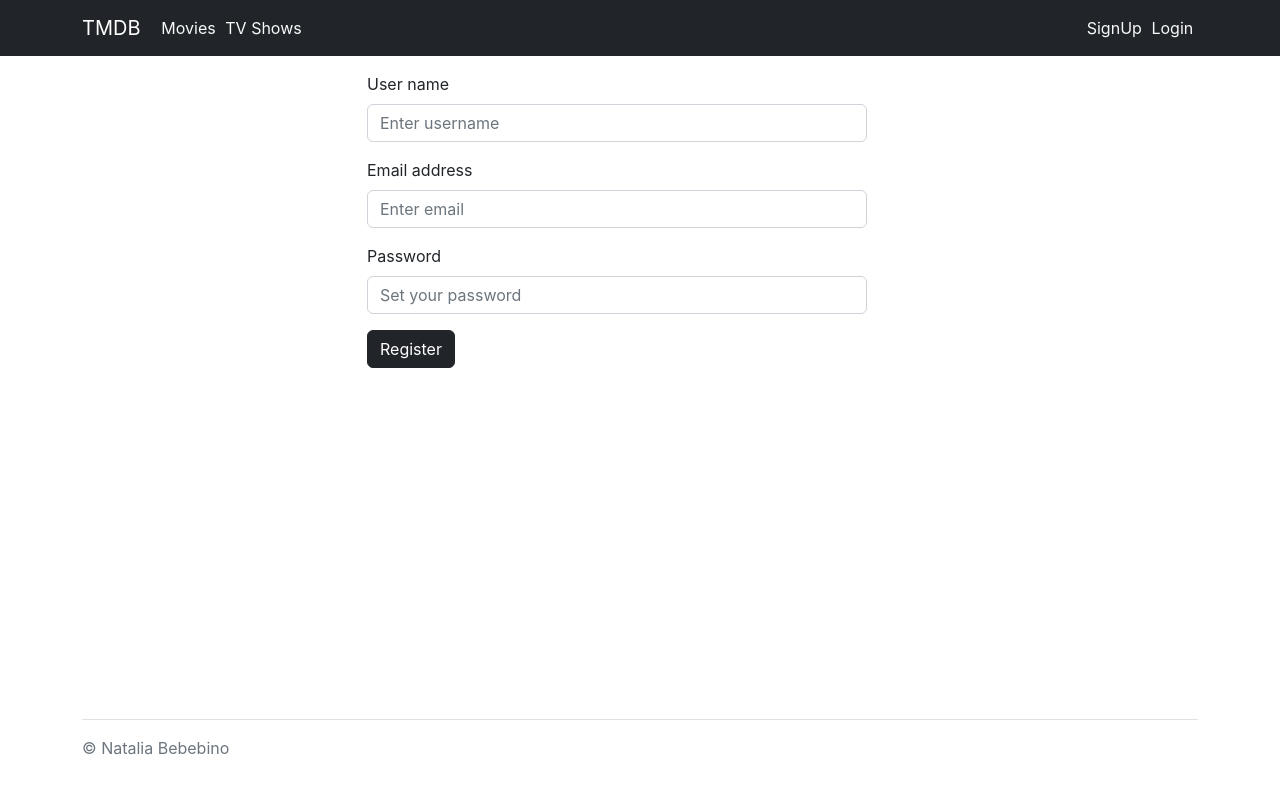
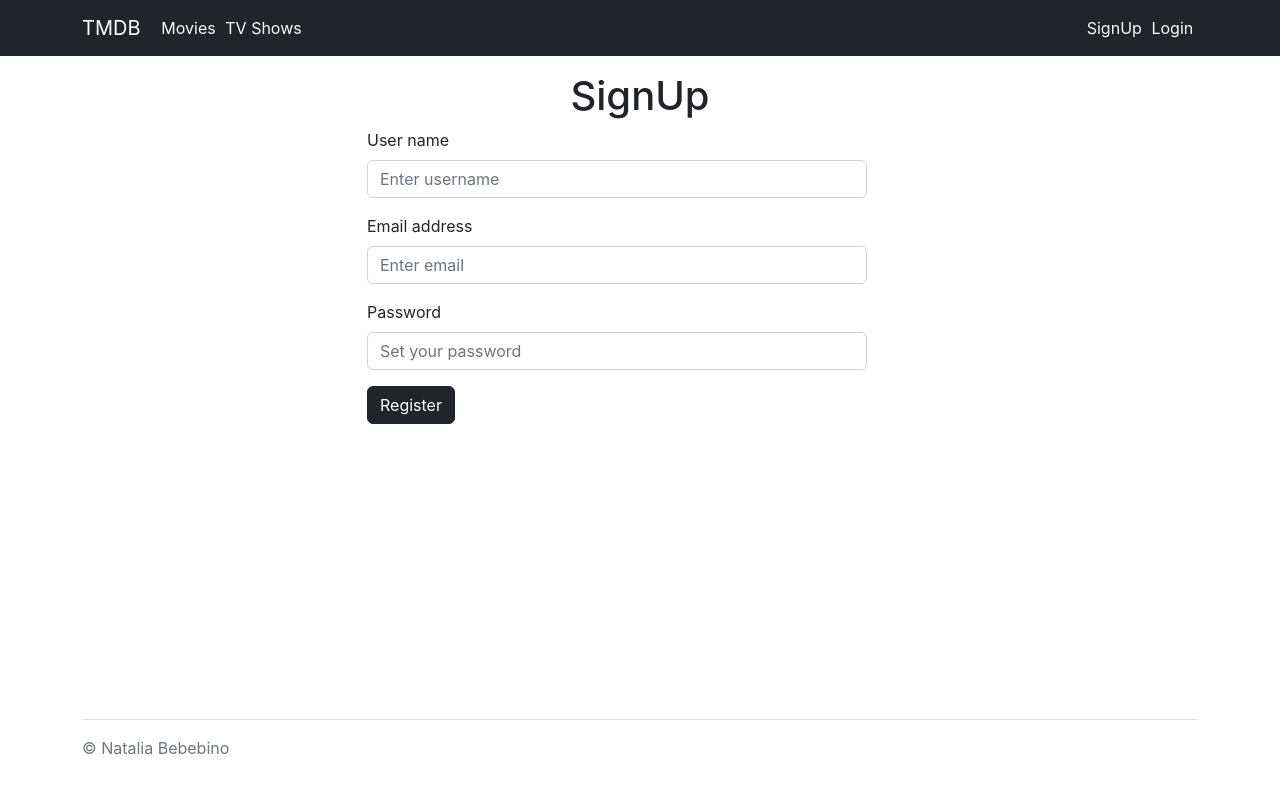
Before and after one commit to NataliaBebebino/tmdb-app, a React (Create React App) app in the folder frontend/: page /signup in a window 1280 px wide. Shown: the top 794 px of the page. Built offline with nearby package versions, Linux system fonts and the light colour scheme.

Commit message:
Add and style heading

```diff
--- a/frontend/src/pages/LoginPage.js
+++ b/frontend/src/pages/LoginPage.js
@@ -48,6 +48,7 @@ const LoginPage = () => {
   return (
     <div className="container h-100 mt-3">
       <div className="row h-100 justify-content-center align-items-center">
+      <h1 className="text-center">Login</h1>
         <div className="col-10 col-md-8 col-lg-6">
           <Form style={{ maxWidth: 500 }} onSubmit={submitHandler}>
             <Form.Group className="mb-3" controlId="formBasicEmail">
--- a/frontend/src/pages/SignUpPage.js
+++ b/frontend/src/pages/SignUpPage.js
@@ -1,8 +1,7 @@
-import React, { useState, useContext } from "react";
+import React, { useState } from "react";
 import Button from "react-bootstrap/Button";
 import Form from "react-bootstrap/Form";
 import Axios from "axios";
-import UserContext from "../store/users-context";
 import { useNavigate } from "react-router-dom";
 
 const SignUpPage = () => {
@@ -12,7 +11,6 @@ const SignUpPage = () => {
   const [errorMessage, setErrorMessage] = useState("");
   const [errors, setErrors] = useState({});
 
-  const userCtx = useContext(UserContext);
   const navigate = useNavigate();
 
   const usernameInputChangeHandler = (event) => {
@@ -76,6 +74,7 @@ const SignUpPage = () => {
   return (
     <div className="container h-100 mt-3">
       <div className="row h-100 justify-content-center align-items-center">
+        <h1 className="text-center">SignUp</h1>
         <div className="col-10 col-md-8 col-lg-6">
           <Form style={{ maxWidth: 500 }} onSubmit={submitHandler}>
             <Form.Group className="mb-3" controlId="formBasicUsername">
```
